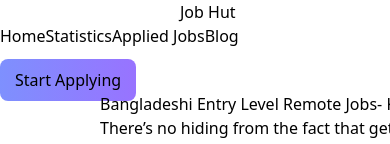
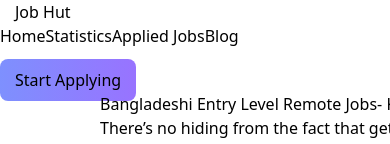
Before and after one commit to Abu-Sahad/job_bazer, a React (Vite) app: page / in a window 390 px wide. Shown: the top 144 px of the page. Built offline with nearby package versions, Linux system fonts and the light colour scheme.

Commit message:
reposive added

```diff
--- a/src/component/AppliedJobs/AppliedJobs.css
+++ b/src/component/AppliedJobs/AppliedJobs.css
@@ -74,16 +74,14 @@
 
 @media only screen and (max-width: 600px) {
     .applied-component-area {
-        border: 1px solid #E8E8E8;
-        border-radius: 8px;
+        border: none;
         width: 320px;
         height: 500px;
         margin-left: 30px;
-        border: 1px solid #E8E8E8;
         display: flex;
         flex-direction: column;
         margin-bottom: 10px;
-        padding-left: 10px;
+        padding: 10px;
         margin-right: 20px;
     }
 }
--- a/src/component/Header/Header.css
+++ b/src/component/Header/Header.css
@@ -15,10 +15,25 @@
     margin-right: 25px;
 }
 
+#header-img {
+    width: 816px;
+    height: 570px;
+    border-radius: 20px;
+}
+
+#header-img img {}
+
+.nav-tittle {
+    margin-left: 180px;
+}
+
 @media only screen and (max-width: 600px) {
     #header-context {
         margin-left: 100px;
         margin-right: 25px;
+    }
+    .nav-tittle {
+        margin-left: 15px;
     }
 
     .btn-Common {
@@ -35,17 +50,3 @@
         margin-top: 20px;
     }
 }
-
-
-
-#header-img {
-    width: 816px;
-    height:570px;
-    border-radius: 20px;
-}
-
-#header-img img {}
-
-.nav-tittle {
-    margin-left: 180px;
-}
--- a/src/component/JobDetails/JobDetails.jsx
+++ b/src/component/JobDetails/JobDetails.jsx
@@ -17,8 +17,6 @@
             })
             .catch(error => console.error(error));
     }, [id]);
-    console.log(job)
-
     if (!job) {
         return <div>Job not found</div>;
     }
```
Also changed, not shown: src/component/AppliedJobs/AppliedJobs.jsx (line endings or trailing spaces), 1 other file (tests, documents, lock files or other folders).
